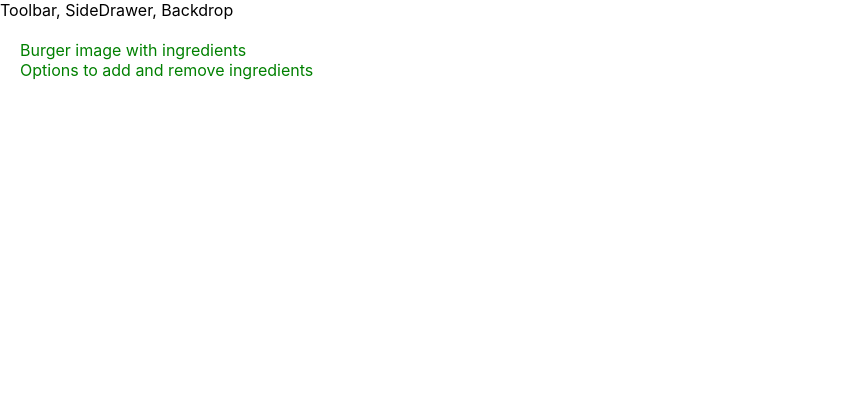
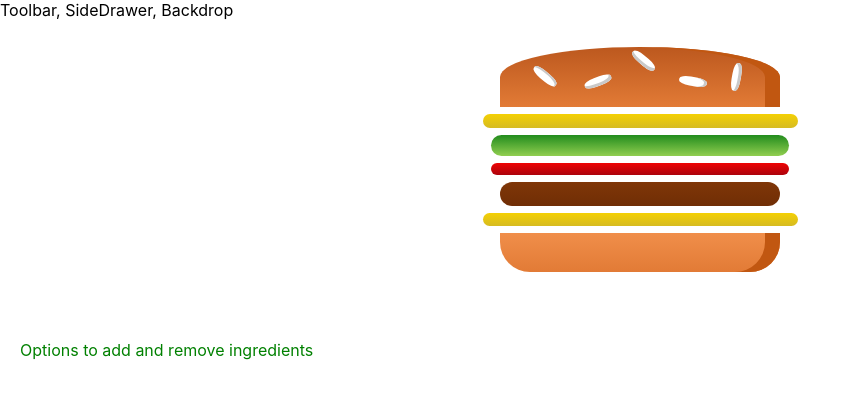
Before and after one commit to emilyjspencer/Burger-Continued, a React (Create React App) app: page / in a window 1280 px wide. Shown: the top 398 px of the page, without its empty margins (0-857 px from the left). Built offline with nearby package versions, Linux system fonts and the light colour scheme.

Commit message:
Hardcodes ingredients to create a burger with cheese tomato salad and beef

```diff
--- /dev/null
+++ b/src/components/Burger/Burger.css
@@ -0,0 +1,31 @@
+.Burger {
+    width: 100%;
+    text-align: center;
+    font-weight: bold;
+    font-size: 1.2rem;
+    margin: auto;
+    height: 300px;
+    overflow: scroll;
+}
+
+@media (min-width: 1000px) and (min-height: 700px) {
+    .Burger {
+        width: 700px;
+        height: 600px;
+    }
+}
+
+@media (min-width: 500px) and (min-height: 401px) {
+    .Burger {
+        width: 450px;
+        height: 400px;
+    }
+}
+
+
+@media (min-width: 500px) and (min-height: 400px) {
+    .Burger {
+        width: 350px;
+        height: 300px;
+    }
+}
--- a/src/components/Burger/Burger.js
+++ b/src/components/Burger/Burger.js
@@ -0,0 +1,22 @@
+import React from 'react';
+import BurgerIngredients from './BurgerIngredients/BurgerIngredients';
+
+import './Burger.css';
+
+
+const Burger = (props) => {
+    return (
+      <div className="Burger">
+          <BurgerIngredients type="bread-top" />
+          <BurgerIngredients type="cheese" />
+          <BurgerIngredients type="salad" />
+          <BurgerIngredients type="tomato" />
+          <BurgerIngredients type="beef" />
+          <BurgerIngredients type="cheese" />
+          <BurgerIngredients type="bread-bottom" />
+      </div>
+
+    )
+}
+
+export default Burger;
--- a/src/components/Burger/BurgerIngredients/BurgerIngredients.css
+++ b/src/components/Burger/BurgerIngredients/BurgerIngredients.css
@@ -81,7 +81,7 @@
   }
 
 
-.Meat {
+.Beef {
     width: 80%;
     height: 8%;
     background: linear-gradient(#7f3608, #702e05);
@@ -97,6 +97,15 @@
     border-radius: 20px;
 }
 
+.VeganCheese {
+  width: 90%;
+  height: 4.5%;
+  margin: 2% auto;
+  background: linear-gradient(#dad2aa, #e2d693);
+  border-radius: 20px;
+}
+
+
 .Salad {
     width: 85%;
     height: 7%;
@@ -105,9 +114,52 @@
     border-radius: 20px;
 }
 
+.Tomato {
+  width: 85%;
+  height: 4%;
+  margin: 2% auto;
+  background: linear-gradient(#ee0404, #ac030c);
+  border-radius: 20px;
+}
+
 .Bacon {
     width: 80%;
     height: 3%;
     background: linear-gradient(#bf3813, #c45e38);
     margin: 2% auto;
 }
+
+.Fish {
+  width: 80%;
+  height: 5%;
+  background: linear-gradient(rgb(241, 240, 220), white);
+  margin: 2% auto;
+}
+
+.Seitan {
+  width: 80%;
+  height: 5%;
+  background: linear-gradient(rgb(184, 162, 138), rgb(116, 107, 79));
+  margin: 2% auto;
+}
+
+.Chicken {
+  width: 80%;
+  height: 5%;
+  background: linear-gradient(rgb(158, 139, 105), rgb(151, 134, 103));
+  margin: 2% auto;
+}
+
+.Sausage {
+  width: 80%;
+  height: 5%;
+  background: linear-gradient(rgb(82, 72, 54), rgb(78, 54, 54));
+  margin: 2% auto;
+}
+
+.VeggieBurger {
+  width: 80%;
+  height: 5%;
+  background: linear-gradient(rgb(97, 82, 53), rgb(68, 59, 40));
+  margin: 2% auto;
+}
--- a/src/components/Burger/BurgerIngredients/BurgerIngredients.js
+++ b/src/components/Burger/BurgerIngredients/BurgerIngredients.js
@@ -2,7 +2,7 @@ import React, { Component} from 'react';
 import PropTypes from 'prop-types';
 
 import './BurgerIngredients.css';
-import classes from './BurgerIngredients.css';
+//import classes from './BurgerIngredients.css';
 
 
 class BurgerIngredients extends Component  {
@@ -23,25 +23,45 @@ class BurgerIngredients extends Component  {
                     </div>
             );
             break;
-              case('meat'):
-                ingredient = <div className="Meat"></div>
+              case('beef'):
+                ingredient = <div className="Beef"></div>
                 break;
               case('cheese'):
                 ingredient = <div className="Cheese"></div>
                 break;
+              case('vegancheese'):
+                ingredient = <div className="VeganCheese"></div>
+                break;
               case('salad'):
                 ingredient = <div className="Salad"></div>
+                break;
+              case('tomato'):
+                ingredient = <div className="Tomato"></div>
                 break;
               case('bacon'):
                 ingredient = <div className="Bacon"></div>
                 break;
-              default:
-                ingredient: null;
+              case('fish'):
+                ingredient = <div className="Fish"></div>
+                break;
+              case('seitan'):
+                ingredient = <div className="Seitan"></div>
+                break;
+              case('chicken'):
+                ingredient = <div className="Chicken"></div>
+                break;
+              case('sausage'):
+                ingredient = <div className="Sausage"></div>
+                break;
+
+                default:
+                ingredient = null;
+            }
 
               return ingredient;
 
       }
-    }
+
 
 }
 
--- a/src/containers/BurgerBuilder/BurgerBuilder.js
+++ b/src/containers/BurgerBuilder/BurgerBuilder.js
@@ -1,4 +1,5 @@
 import React, { Component } from 'react';
+import Burger from '../../components/Burger/Burger';
 import aux from '../../hoc/aux';
 
 
@@ -9,7 +10,7 @@ class BurgerBuilder extends Component {
     return (
       <aux>
         <div>
-            Burger image with ingredients
+            <Burger />
         </div>
         <div>Options to add and remove ingredients</div>
       </aux>
```
